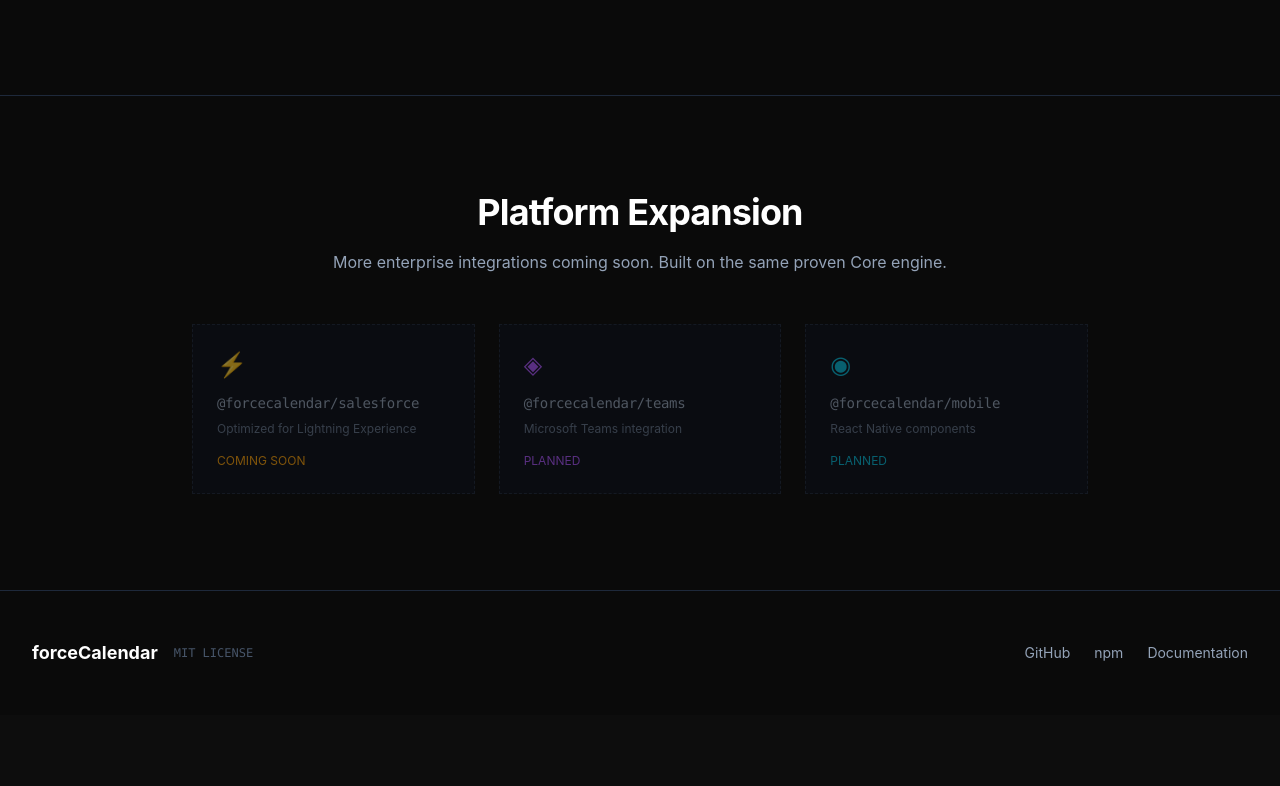
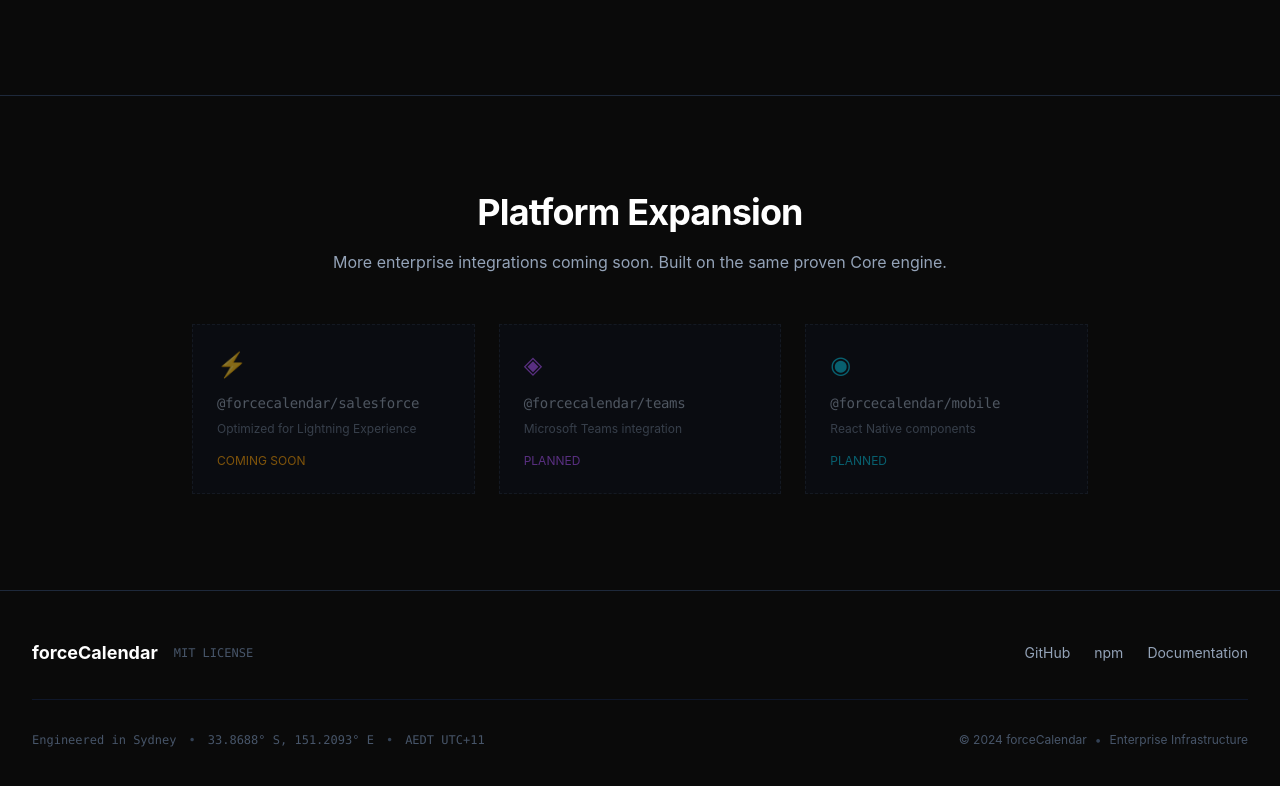
Before and after one commit to forceCalendar/www, a Next.js app: page / in a window 1280 px wide. Shown: the part 2236-3022 px from the top of the page. Before the commit the page ends 2951 px from the top, so only its background shows below. Built offline with nearby package versions, Linux system fonts and the light colour scheme.

Commit message:
Add favicon and Australian engineering reference
- Create custom SVG favicon with fC branding
- Add favicon to metadata configuration
- Add sophisticated footer with Sydney location
- Include coordinates and timezone (AEDT UTC+11)
- Professional enterprise-appropriate Australian reference

```diff
--- a/app/layout.tsx
+++ b/app/layout.tsx
@@ -25,6 +25,11 @@
   description: "Production-grade calendar infrastructure for enterprise platforms. Choose your integration level with pure JavaScript logic or ready-to-use Web Components. Built for Salesforce and modern enterprise applications.",
   keywords: ["calendar", "salesforce", "enterprise", "javascript", "web components", "lwc", "timezone", "ics", "recurring events", "calendar infrastructure"],
   authors: [{ name: "forceCalendar Team" }],
+  icons: {
+    icon: '/favicon.svg',
+    shortcut: '/favicon.svg',
+    apple: '/favicon.svg',
+  },
   openGraph: {
     title: "forceCalendar - Enterprise Calendar Infrastructure",
     description: "Production-grade calendar infrastructure. Choose your integration level.",
--- a/app/page.tsx
+++ b/app/page.tsx
@@ -427,6 +427,24 @@
               </Link>
             </div>
           </div>
+
+          {/* Australian Reference - Sophisticated */}
+          <div className="mt-8 pt-8 border-t border-slate-900">
+            <div className="flex flex-col md:flex-row items-center justify-between">
+              <div className="flex items-center gap-3 text-xs text-slate-600 font-mono mb-4 md:mb-0">
+                <span>Engineered in Sydney</span>
+                <span className="text-slate-700">•</span>
+                <span>33.8688° S, 151.2093° E</span>
+                <span className="text-slate-700">•</span>
+                <span>AEDT UTC+11</span>
+              </div>
+              <div className="flex items-center gap-2 text-xs text-slate-600">
+                <span>© 2024 forceCalendar</span>
+                <span className="text-slate-700">•</span>
+                <span>Enterprise Infrastructure</span>
+              </div>
+            </div>
+          </div>
         </div>
       </footer>
 
```
Also changed, not shown: public/favicon.svg (added).
